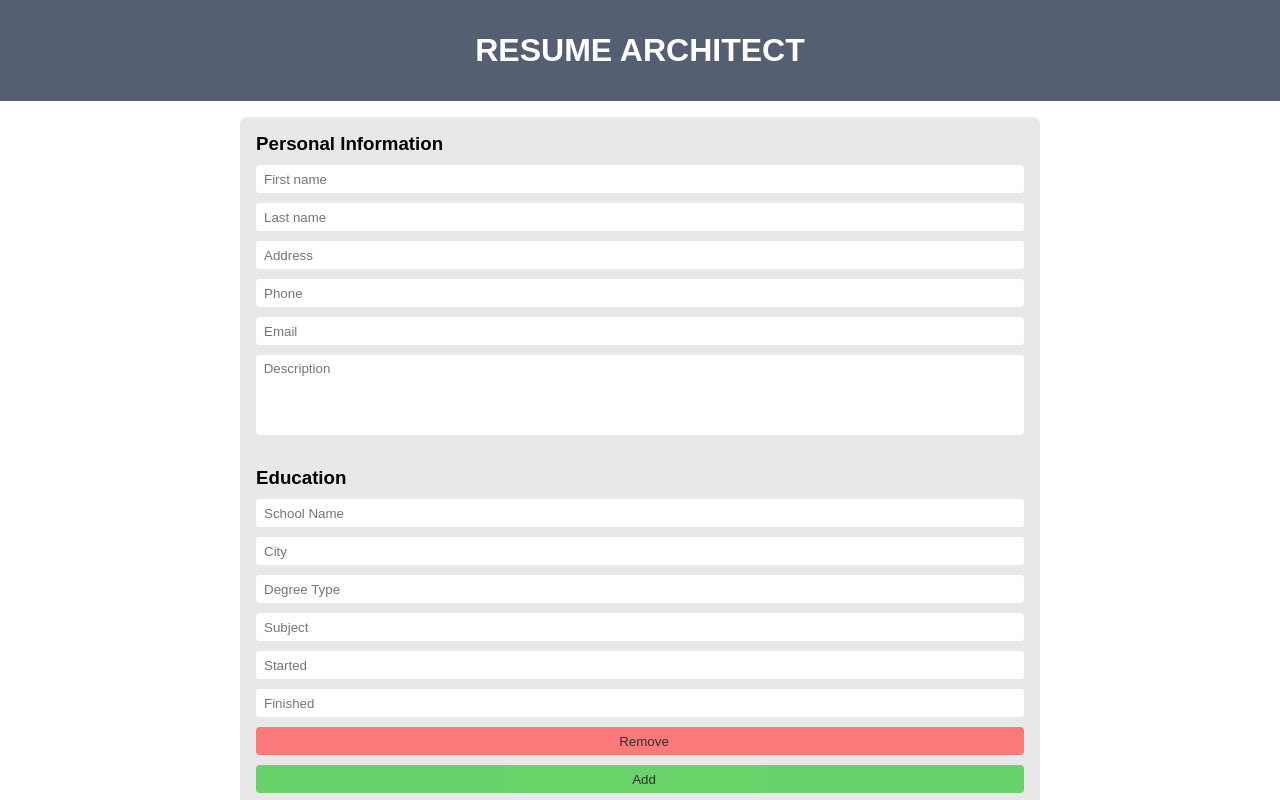
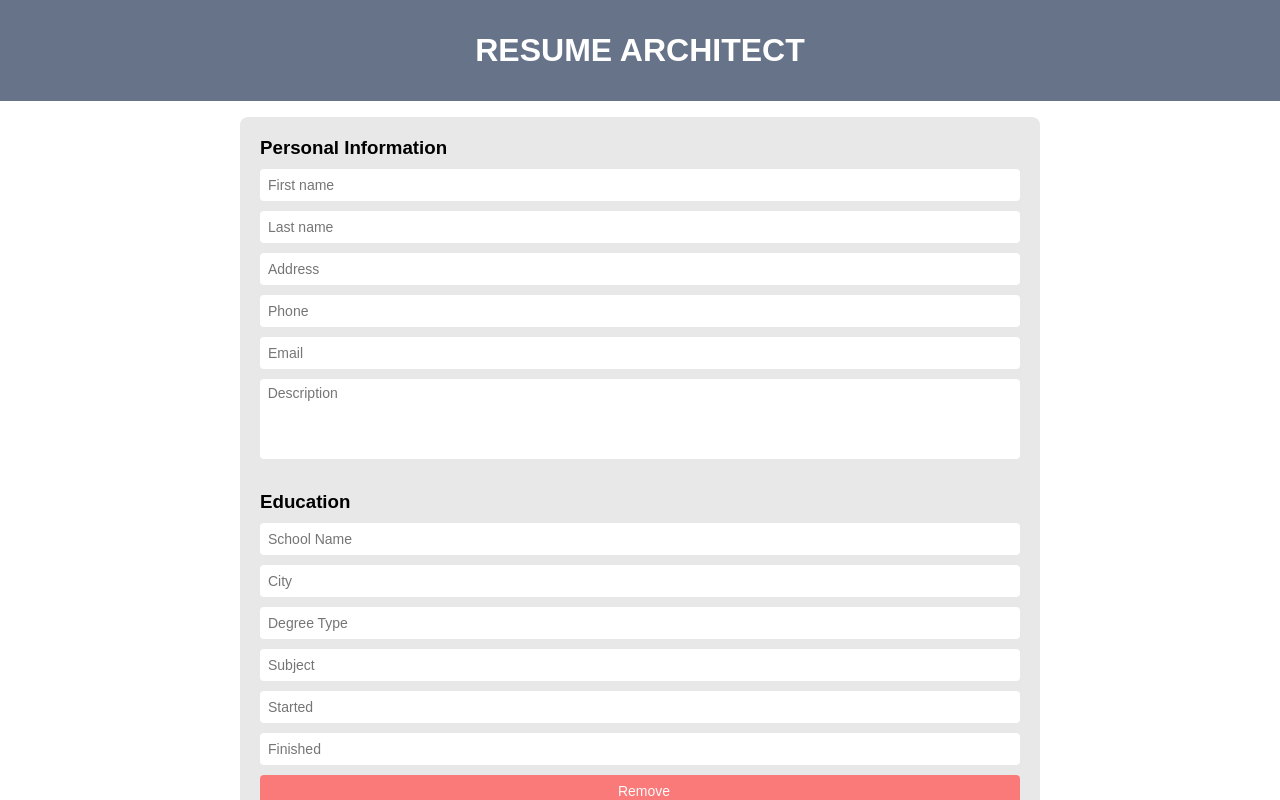
Before and after one commit to NelsonMN/CV-Application, a React (Create React App) app: page / in a window 1280 px wide. Shown: the top 800 px of the page. Built offline with nearby package versions, Linux system fonts and the light colour scheme.

Commit message:
Added styling and started to map out state

```diff
--- a/src/App.js
+++ b/src/App.js
@@ -7,12 +7,12 @@ class App extends Component {
 
     this.state = {
       personal: {
-        first: {stored: '', text: ''},
-        last: {stored: '', text: ''},
-        address: {stored: '', text: ''},
-        phone: {stored: '', text: ''},
-        email: {stored: '', text: ''},
-        description: {stored: '', text: ''}
+        first: '',
+        last: '',
+        address: '',
+        phone: '',
+        email: '',
+        description: ''
       },
       education: [],
       experience: []
@@ -23,8 +23,7 @@ class App extends Component {
     return (
       <div className='app'>
         <Header />
-        <Form />
-
+        <Form education={this.state.education} experience={this.state.experience} />
       </div>
     )
   }
@@ -39,13 +38,30 @@ class Header extends Component {
 }
 
 class Form extends Component {
+  constructor(props) {
+    super(props)
+
+    this.onAdd = this.onAdd.bind(this);
+    this.onDel = this.onDel.bind(this);
+  }
+
+  onAdd = (e) => {
+    e.preventDefault()
+    console.log("Tomato Soup")
+  }
+
+  onDel = (e) => {
+    e.preventDefault()
+    console.log("Chicken Noodle Soup")
+
+  }
+
   render() {
     return (
       <div className='form-holder'>
         <PersonalInfo />
-        <Education />
-        <Experience />
-
+        <Education add={this.onAdd} del={this.onDel} />
+        <Experience add={this.onAdd} del={this.onDel} />
       </div>
     )
   }
@@ -57,6 +73,7 @@ class PersonalInfo extends Component {
   }
 
   render() {
+
     return (
       <form className='personal-form'>
         <h3>Personal Information</h3>
@@ -77,6 +94,9 @@ class Education extends Component {
   }
 
   render() {
+
+    const { del, add } = this.props;
+
     return (
       <form className='education-form'>
         <h3>Education</h3>
@@ -86,8 +106,8 @@ class Education extends Component {
         <input type="text" id="subjectInput" placeholder="Subject" />
         <input type="text" id="degreeStartedInput" placeholder="Started" />
         <input type="text" id="degreeEndedInput" placeholder="Finished" />
-        <button className='remove' type='button'>Remove</button>
-        <button className='add' type='submit'>Add</button>
+        <button onClick={del} className='remove' type='button'>Remove</button>
+        <button onClick={add} className='add' type='submit'>Add</button>
       </form>
     )
   }
@@ -99,6 +119,9 @@ class Experience extends Component {
   }
 
   render() {
+
+    const { del, add } = this.props;
+
     return (
       <form className='experience-form'>
         <h3>Experience</h3>
@@ -107,8 +130,8 @@ class Experience extends Component {
         <input type="text" id="cityInput" placeholder="City" />
         <input type="text" id="startedInput" placeholder="Started" />
         <input type="text" id="finishedInput" placeholder="Finished" />
-        <button className='remove' type='button'>Remove</button>
-        <button className='add' type='submit'>Add</button>
+        <button onClick={del} className='remove' type='button'>Remove</button>
+        <button onClick={add} className='add' type='submit'>Add</button>
       </form>
     )
   }
--- a/src/styles/App.css
+++ b/src/styles/App.css
@@ -5,36 +5,20 @@
   padding: 0;
 }
 
-:root {
-  --background-color-alt: rgb(232, 232, 233);
-}
-
 input, button {
-  height: 1.75rem;
+  height: 2rem;
   border-radius: .25rem;
   padding-left: .5rem;
+  font-size: .875rem;
   border: none;
 }
 
-button.remove {
-  opacity: .8;
-  background-color: rgb(255, 95, 95);
-}
-
-button.remove:hover {
- opacity: 1;
-}
-
-button.add {
-  opacity: .8;
-  background-color: rgb(75, 206, 75);
-}
-
-button.add:hover {
-  opacity: 1;
+textarea, input {
+  outline: none;
 }
 
 textarea {
+  font-size: .875rem;
   border-radius: .25rem;
   padding-left: .48rem;
   padding-top: .4rem;
@@ -42,8 +26,28 @@ textarea {
   border: none;
 }
 
+input:focus {
+  border: none;
+}
+
 button {
+  color: white;
+  opacity: .8;
+  font-weight: 500;
   cursor: pointer;
+}
+
+button.remove {
+  background-color: rgb(255, 95, 95);
+}
+
+button.add {
+  background-color: rgb(75, 206, 75);
+}
+
+button.remove:hover,
+button.add:hover {
+ opacity: 1;
 }
 
 .app {
@@ -58,8 +62,8 @@ button {
   width: 100%;
   text-align: center;
   padding: 2rem 0;
-  background-color: rgb(85, 95, 114);
-  color: white;
+  background-color: rgb(103, 115, 137);
+  color: rgb(255, 255, 255);
 }
 
 .form-holder {
@@ -67,7 +71,7 @@ button {
   flex-direction: column;
   gap: 2rem;
   justify-self: center;
-  padding: 1rem;
+  padding: 1.25rem;
   width: 800px;
   margin: 1rem 0;
   background-color: rgb(232, 232, 233);
```
